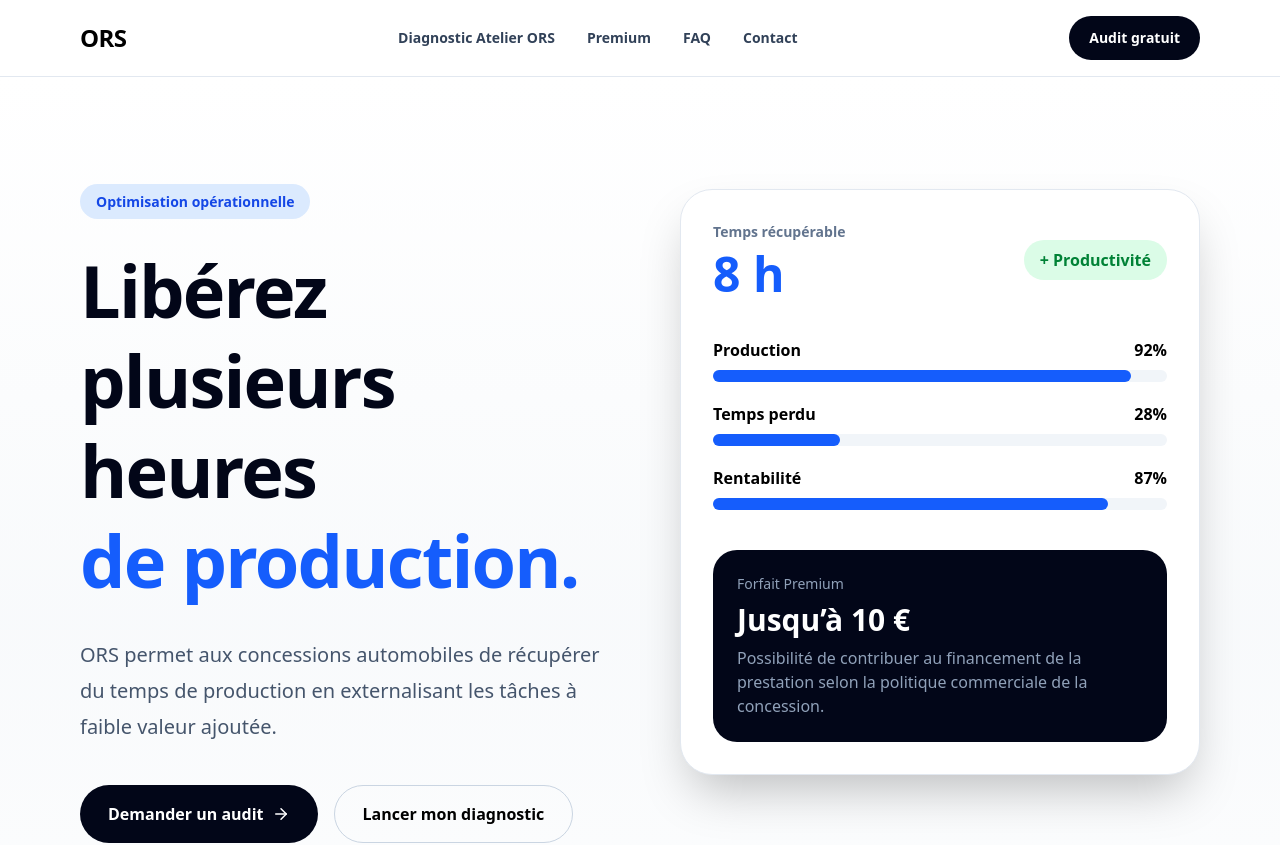
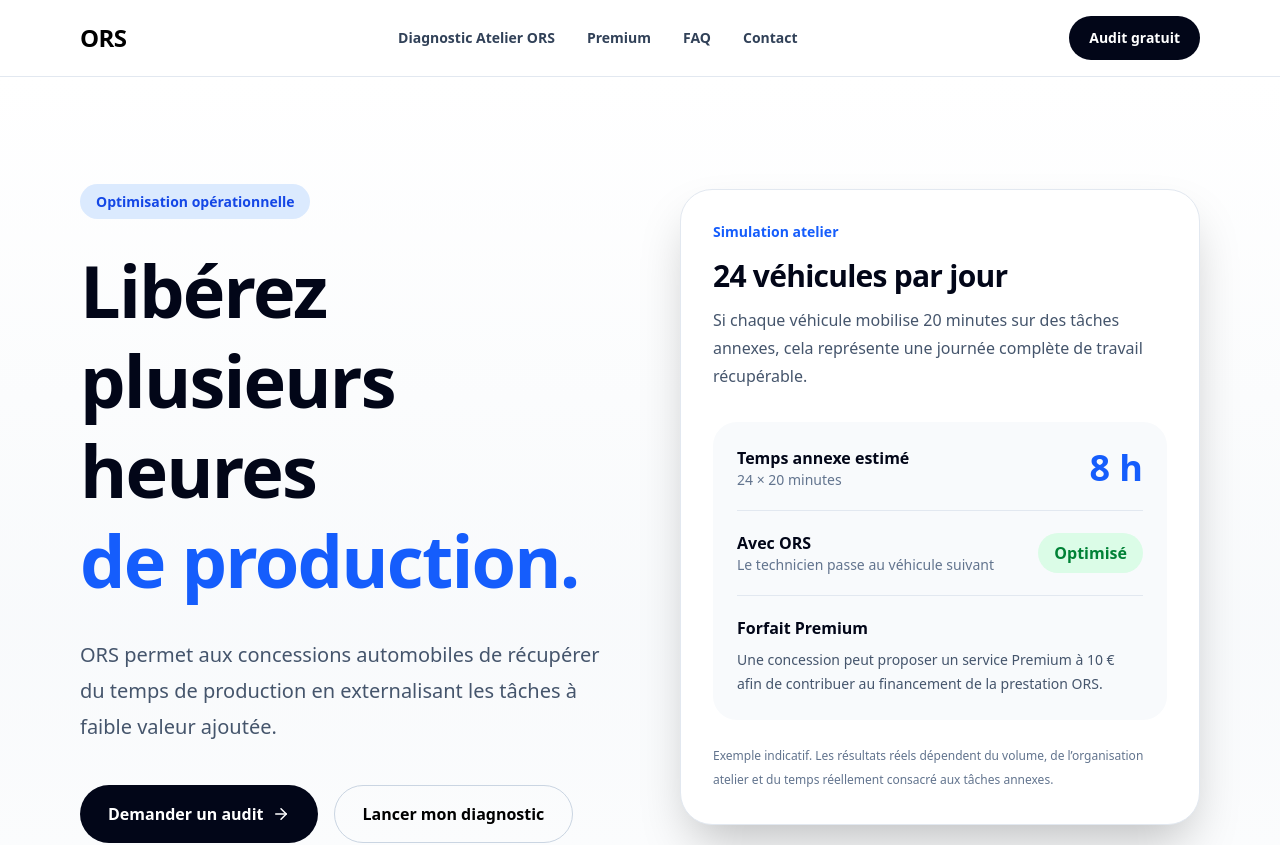
Before and after one commit to vekuAa/ors-solution, a Next.js app: page / in a window 1280 px wide. Shown: the top 845 px of the page. Built offline with nearby package versions, Linux system fonts and the light colour scheme.

Commit message:
Initial ORS website

```diff
--- a/components/Hero.tsx
+++ b/components/Hero.tsx
@@ -8,11 +8,6 @@ type SmallMetricProps = {
   icon: ReactNode;
   title: string;
   value: string;
-};
-
-type ProgressProps = {
-  title: string;
-  value: number;
 };
 
 export default function Hero() {
@@ -63,7 +58,7 @@ export default function Hero() {
             <SmallMetric
               icon={<Clock3 size={18} />}
               title="Temps récupéré"
-              value="Jusqu’à plusieurs heures / semaine*"
+              value="Estimation selon votre atelier"
             />
 
             <SmallMetric
@@ -81,7 +76,7 @@ export default function Hero() {
 
           <p className="mt-6 text-xs text-slate-500">
             * Les gains dépendent de l’organisation de l’atelier et des données
-            saisies dans notre simulateur.
+            saisies dans notre diagnostic.
           </p>
         </motion.div>
 
@@ -91,36 +86,59 @@ export default function Hero() {
           transition={{ delay: 0.2, duration: 0.8 }}
         >
           <div className="rounded-[32px] border border-slate-200 bg-white p-8 shadow-2xl">
-            <div className="flex items-center justify-between">
-              <div>
-                <p className="text-sm font-semibold text-slate-500">
-                  Temps récupérable
-                </p>
+            <p className="text-sm font-bold text-blue-600">
+              Simulation atelier
+            </p>
 
-                <h2 className="mt-2 text-5xl font-black text-blue-600">8 h</h2>
+            <h2 className="mt-4 text-3xl font-black tracking-tight text-slate-950">
+              24 véhicules par jour
+            </h2>
+
+            <p className="mt-3 leading-7 text-slate-600">
+              Si chaque véhicule mobilise 20 minutes sur des tâches annexes,
+              cela représente une journée complète de travail récupérable.
+            </p>
+
+            <div className="mt-8 rounded-3xl bg-slate-50 p-6">
+              <div className="flex items-center justify-between gap-6 border-b border-slate-200 pb-5">
+                <div>
+                  <p className="font-black text-slate-950">
+                    Temps annexe estimé
+                  </p>
+                  <p className="text-sm text-slate-500">24 × 20 minutes</p>
+                </div>
+
+                <p className="text-4xl font-black text-blue-600">8 h</p>
               </div>
 
-              <div className="rounded-full bg-green-100 px-4 py-2 font-bold text-green-700">
-                + Productivité
+              <div className="flex items-center justify-between gap-6 border-b border-slate-200 py-5">
+                <div>
+                  <p className="font-black text-slate-950">Avec ORS</p>
+                  <p className="text-sm text-slate-500">
+                    Le technicien passe au véhicule suivant
+                  </p>
+                </div>
+
+                <p className="rounded-full bg-green-100 px-4 py-2 font-black text-green-700">
+                  Optimisé
+                </p>
+              </div>
+
+              <div className="pt-5">
+                <p className="font-black text-slate-950">Forfait Premium</p>
+
+                <p className="mt-2 text-sm leading-6 text-slate-600">
+                  Une concession peut proposer un service Premium à 10 € afin
+                  de contribuer au financement de la prestation ORS.
+                </p>
               </div>
             </div>
 
-            <div className="mt-10 space-y-5">
-              <Progress title="Production" value={92} />
-              <Progress title="Temps perdu" value={28} />
-              <Progress title="Rentabilité" value={87} />
-            </div>
-
-            <div className="mt-10 rounded-3xl bg-slate-950 p-6 text-white">
-              <p className="text-sm text-slate-400">Forfait Premium</p>
-
-              <p className="mt-2 text-3xl font-black">Jusqu’à 10 €</p>
-
-              <p className="mt-2 text-slate-400">
-                Possibilité de contribuer au financement de la prestation selon
-                la politique commerciale de la concession.
-              </p>
-            </div>
+            <p className="mt-6 text-xs leading-6 text-slate-500">
+              Exemple indicatif. Les résultats réels dépendent du volume, de
+              l’organisation atelier et du temps réellement consacré aux tâches
+              annexes.
+            </p>
           </div>
         </motion.div>
       </div>
@@ -140,23 +158,3 @@ function SmallMetric({ icon, title, value }: SmallMetricProps) {
     </div>
   );
 }
-
-function Progress({ title, value }: ProgressProps) {
-  return (
-    <div>
-      <div className="mb-2 flex justify-between">
-        <span className="font-semibold">{title}</span>
-        <span className="font-bold">{value}%</span>
-      </div>
-
-      <div className="h-3 rounded-full bg-slate-100">
-        <motion.div
-          initial={{ width: 0 }}
-          animate={{ width: `${value}%` }}
-          transition={{ duration: 1 }}
-          className="h-3 rounded-full bg-blue-600"
-        />
-      </div>
-    </div>
-  );
-}
```
